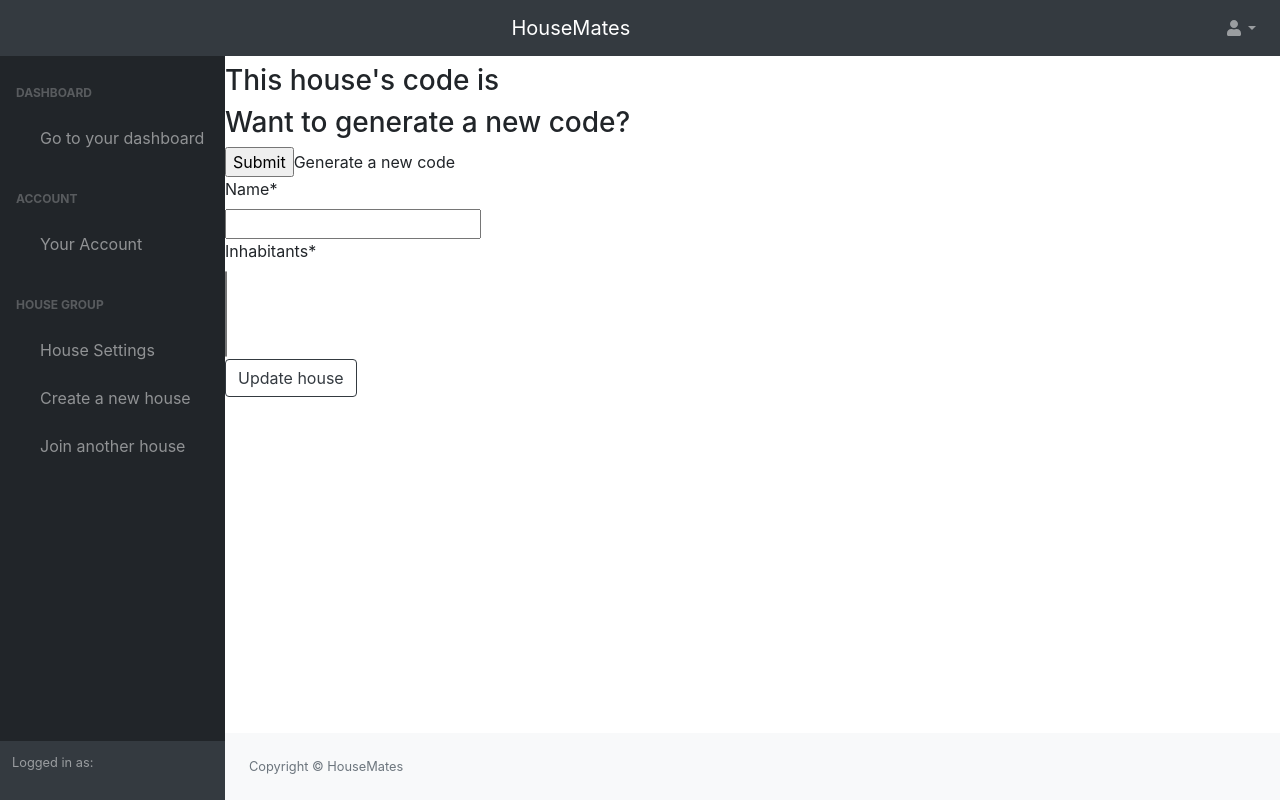
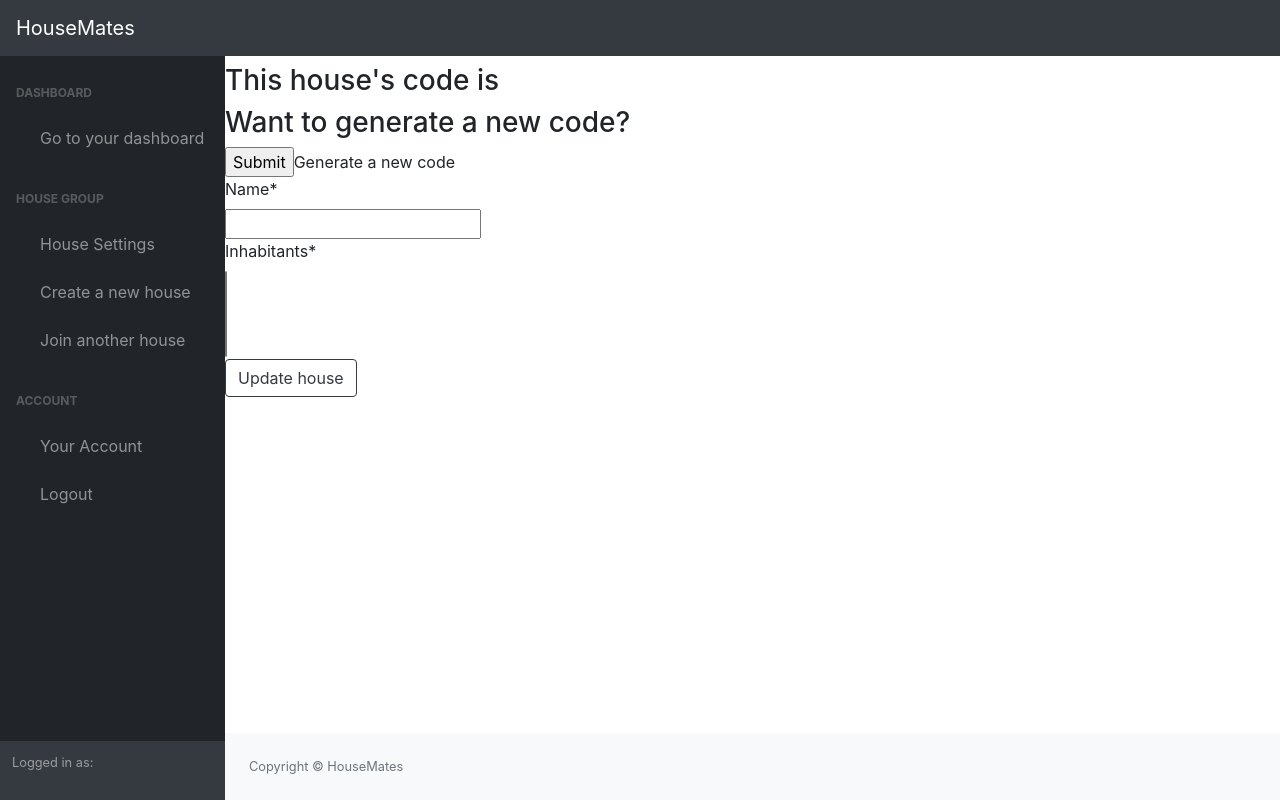
Before and after one commit to connorkeevill/CM20257-housemates, a Django app: template app/templates/app/house.html in a window 1280 px wide. Run offline with Django 3.2, Linux system fonts and the light colour scheme; the template is opened without the code that fills it: values that come from a table or form of the project are taken from there, others are empty; some libraries are stand-ins or nearby versions.

Commit message:
Remove broken button and replace links in sidebar

```diff
--- a/app/templates/app/dashboard-base.html
+++ b/app/templates/app/dashboard-base.html
@@ -27,19 +27,7 @@
 
 <body class="sb-nav-fixed" onload="add_button()">
 <nav class="sb-topnav navbar navbar-expand navbar-dark bg-dark">
-    <a class="navbar-brand ml-auto" href={% url 'dashboard' %}>HouseMates</a>
-    <!-- Navbar-->
-    <ul class="navbar-nav ml-auto">
-        <li class="nav-item dropdown">
-            <a class="nav-link dropdown-toggle" id="userDropdown" role="button" data-toggle="dropdown"
-               aria-haspopup="true" aria-expanded="false"><i class="fas fa-user fa-fw"></i></a>
-            <div class="dropdown-menu dropdown-menu-right" aria-labelledby="userDropdown">
-                <a class="dropdown-item" href="{% url 'account' %}">Your account</a>
-                <div class="dropdown-divider"></div>
-                <a class="dropdown-item" href="{% url 'logout' %}">Logout</a>
-            </div>
-        </li>
-    </ul>
+    <a class="navbar-brand" href={% url 'dashboard' %}>HouseMates</a>
 </nav>
 <div id="layoutSidenav">
     <div id="layoutSidenav_nav">
@@ -51,16 +39,17 @@
                     <nav class="sb-sidenav-menu-nested nav">
                         <a class="nav-link" href="{% url 'dashboard' %}"> Go to your dashboard </a>
                     </nav>
-                    <div class="sb-sidenav-menu-heading">Account</div>
-                    <div class="sb-nav-link-icon"></div>
-                    <nav class="sb-sidenav-menu-nested nav">
-                        <a class="nav-link" href="{% url 'account' %}"> Your Account </a>
-                    </nav>
                     <div class="sb-sidenav-menu-heading">House Group</div>
                     <nav class="sb-sidenav-menu-nested nav">
                         <a class="nav-link" href="{% url 'house' %}"> House Settings </a>
                         <a class="nav-link" href="{% url 'create-house' %}"> Create a new house </a>
                         <a class="nav-link" href="{% url 'join-house' %}"> Join another house </a>
+                    </nav>
+                    <div class="sb-sidenav-menu-heading">Account</div>
+                    <div class="sb-nav-link-icon"></div>
+                    <nav class="sb-sidenav-menu-nested nav">
+                        <a class="nav-link" href="{% url 'account' %}"> Your Account </a>
+                        <a class="nav-link" href="{% url 'logout' %}">Logout</a>
                     </nav>
                 </div>
             </div>
```
Also changed, not shown: app/templates/app/index.html (+4 -8 lines).
